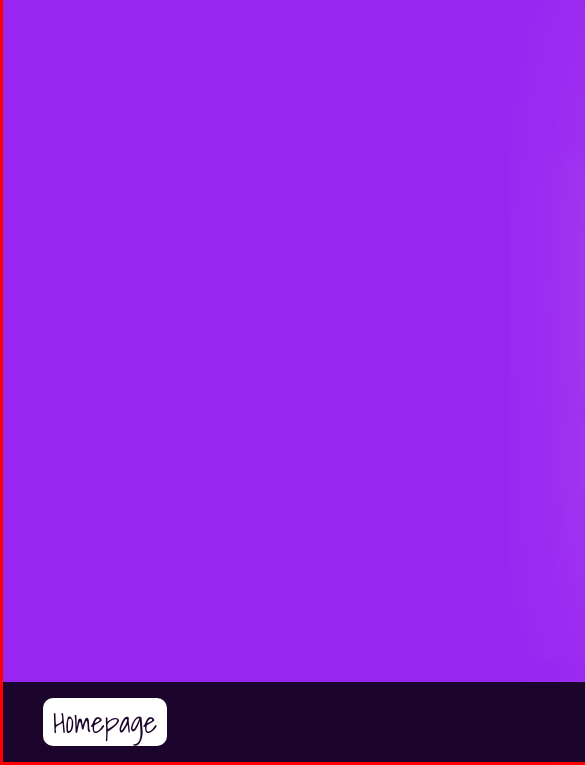
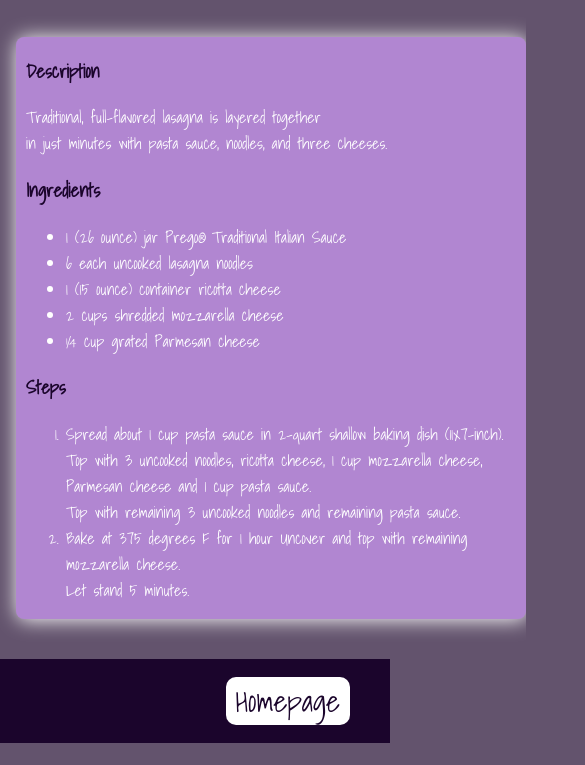
Before and after one commit to Max-Pons/odin-recipes, a plain HTML site: page recipes/lasagna.html in a window 390 px wide. Shown: the part 101-866 px from the top of the page, 585 px wide, since content can reach past the window. After the commit the page ends 844 px from the top, so only its background shows below. Drawn offline with Linux system fonts and the light colour scheme.

Commit message:
Changed Calculator icon design Added animation for icon Improved response for mobile devices

```diff
--- a/recipe.css
+++ b/recipe.css
@@ -7,19 +7,18 @@
   }
 
   html {
-    box-sizing:border-box;
-    display: flex;
+    box-sizing: border-box;
   }
 
   body {
     margin: 0;
-    background-color: #9925F1;
+    background-color: rgb(99, 83, 109);
     color: white;
-    flex: 1;
     display: flex;
     flex-direction: column;
-    border: 3px red solid;
-    flex-wrap: wrap;
+    height: 100vh;
+    min-height: 95vh;
+    max-height: 110vh;
   }
 
   #head {
@@ -34,7 +33,7 @@
   }
 
   #head h1 {
-    flex: auto;
+    flex: 1;
   }
 
   #block {
@@ -50,13 +49,14 @@
   #middle {
     width: 500px;
     padding-left: 10px;
-    box-shadow: 1px 1px 500px hsl(0, 0%, 100%);
+    box-shadow: 1px 1px 20px hsl(0, 0%, 100%);
     background-color: #b186d1;
-    margin-left: 750px;
-    margin-bottom: 50px;
-    margin-top: 50px;
+    position: relative;
+    left: 16px;
+    margin-top: 40px;
+    margin-bottom: 40px;
     border-radius: 8px;
-    flex: 1;
+    flex: 9;
   }
 
   #middle h3 {
@@ -67,8 +67,14 @@
     display: flex;
     align-items: center;
     background-color: #1b052c;
-    padding-left: 40px;
+    justify-content: flex-end;
+    padding-right: 40px;
+    padding-top: 10px;
+    padding-bottom: 10px;
     height: 80px;
+    position: relative;
+    bottom: 0;
+    flex: 1;
   }
 
   #foot a {
@@ -79,14 +85,14 @@
     padding-right: 10px;
     background-color: #ffffff;
     font-size: 30px;
-}
+  }
 
-    #foot a:hover {
+  #foot a:hover {
         color: #ffffff;
         background-color: #1b052c;
         box-shadow: 0px 0px 3px #efefef;
-    }
+  }
 
-    #foot a:active {
+  #foot a:active {
         box-shadow: inset 0px 0px 50px #efefef;
-    }
+  }
```
Also changed, not shown: index.html (+5 -3 lines), style.css (+33 -11 lines), recipes/img /Calculator.png, recipes/img /RPS.png (added).
